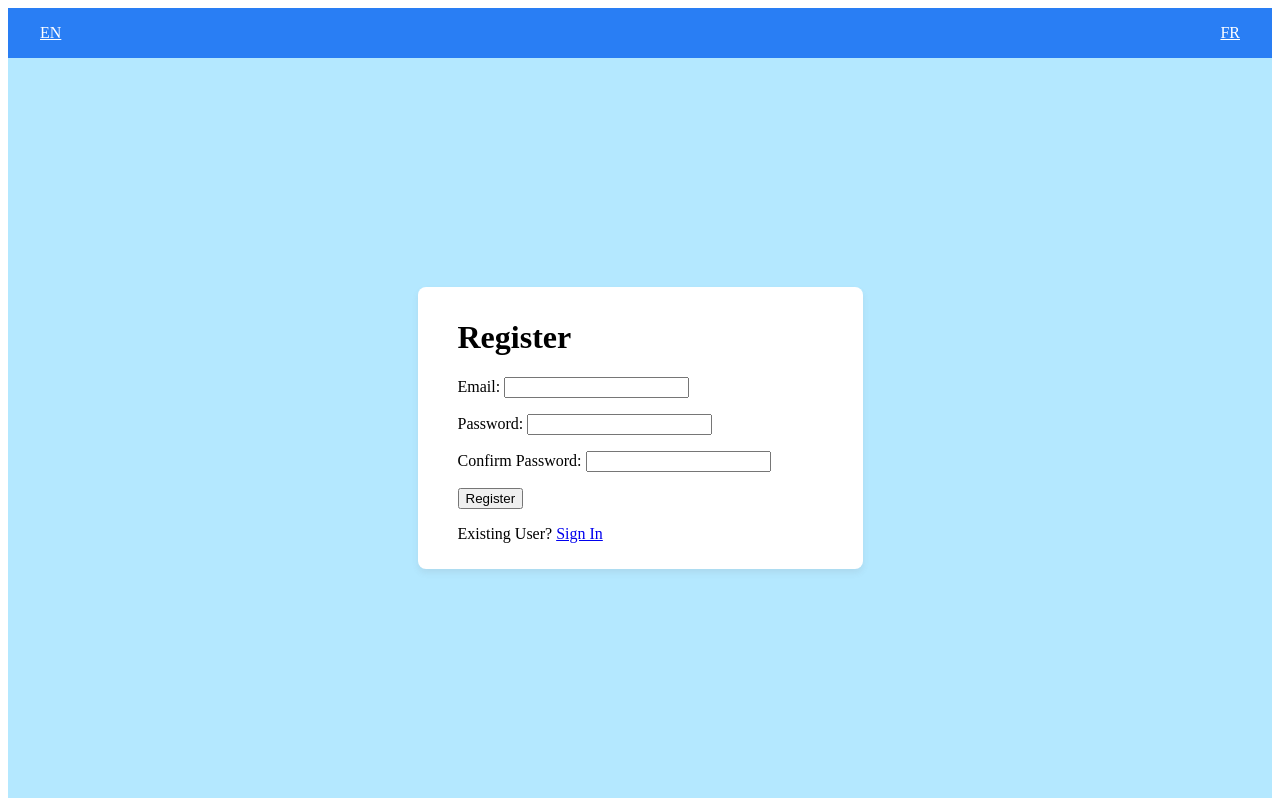
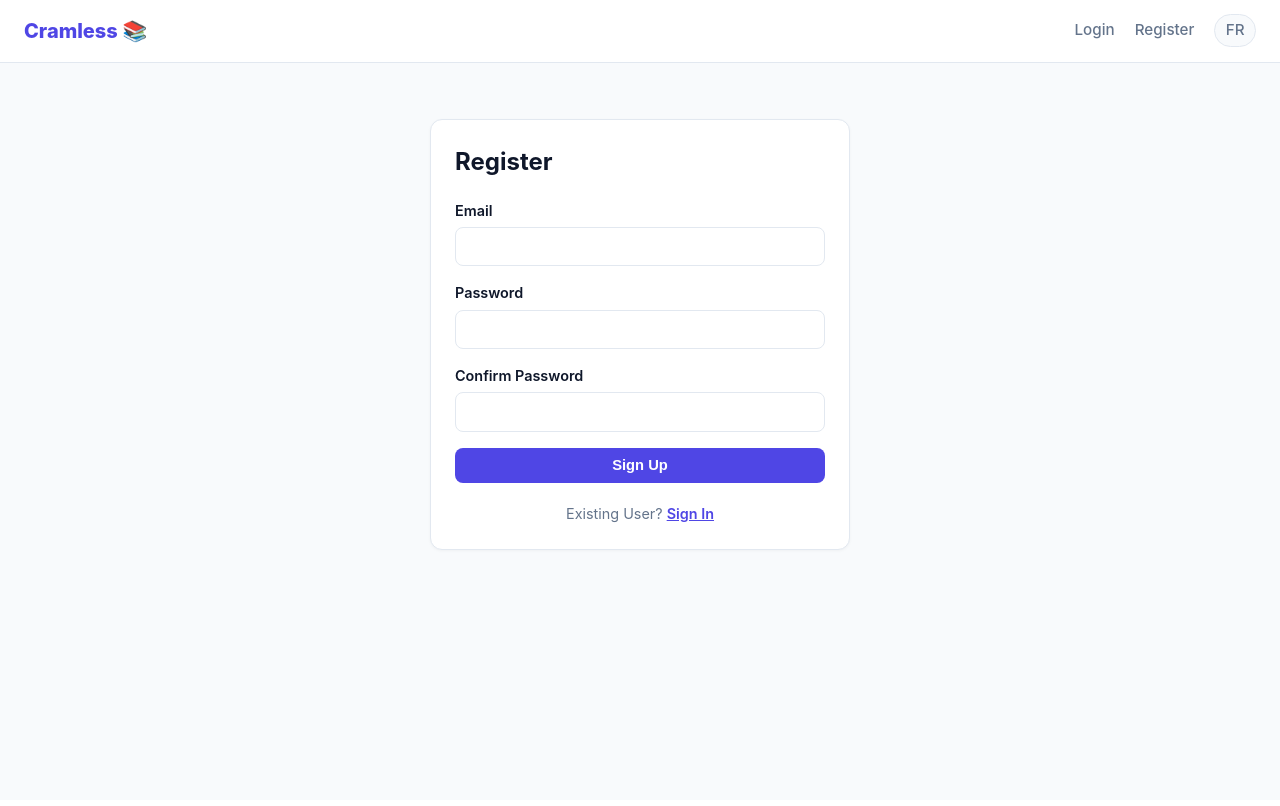
Before and after one commit to Andy-R2D2/cramless, a Flask app: page /register in a window 1280 px wide. After the commit the page ends 551 px from the top, so only its background shows below. Run offline with Flask 3, Linux system fonts and the light colour scheme.

Commit message:
Update register.html

```diff
--- a/cramless/templates/register.html
+++ b/cramless/templates/register.html
@@ -1,98 +1,38 @@
-<!DOCTYPE html>
-<head>
-    <meta charset="utf-8">
-    <meta name="viewport" content="width=device-width, initial-scale=1.0">
-    <title>Register</title>
-</head>
+{% extends "base.html" %}
+{% block title %}Cramless — {{ t.register }}{% endblock %}
 
+{% block content %}
+<div class="auth-wrapper">
+    <div class="card">
+        <h1 style="margin-bottom: 1.25rem; font-size: 1.5rem;">{{ t.register }}</h1>
 
-<body>
+        {% if error %}
+            <div class="alert alert-error">{{ error }}</div>
+        {% endif %}
 
-    <div class="top-row">
-        <a href="/language/en" style="color: white;">EN</a>  <a href="/language/fr" style="color: white;">FR</a>
+        <form method="POST" action="/register">
+            <div class="form-group">
+                <label for="email">{{ t.email }}</label>
+                <input type="email" id="email" name="email" class="full-width" required>
             </div>
 
-    <div class="register-wrapper">
-
-        <div class="register-card">
-
-            <h1>{{ t.register }}</h1>
-
-            {% if error %}
-                <p style="color:red;">{{ error }}</p>
-            {% endif %}
-
-            <form id="registerform" method="POST" action="/register">
-
-                <div class="form-row">
-                    <label for="email">{{t.email}}: </label>
-                    <input type="email" id="email" name="email" required />
+            <div class="form-group">
+                <label for="password">{{ t.password }}</label>
+                <input type="password" id="password" name="password" class="full-width" required>
             </div>
 
-
-                <div class="form-row">
-                    <label for="password">{{t.password}}: </label>
-                    <input type="password" id="password" name="password" required />
+            <div class="form-group">
+                <label for="confirmPassword">{{ t.confirmPassword }}</label>
+                <input type="password" id="confirmPassword" name="confirmPassword" class="full-width" required>
             </div>
 
-
-                <div class="form-row">
-                    <label for="password">{{t.confirmPassword}}: </label>
-                    <input type="password" id="confirmPassword" name="confirmPassword" required />
-                </div>
-
-
-                <button type="submit">{{t.register}}</button>
+            <button type="submit" class="btn full-width">{{ t.signUp }}</button>
         </form>
 
-            <p class="signin-link">
-                {{t.existingUser}}?
-                <a href="/login">{{t.signIn}}</a>
+        <p style="margin-top: 1.25rem; font-size: 0.9rem; color: var(--muted); text-align: center;">
+            {{ t.existingUser }}?
+            <a href="/login" style="color: var(--primary); font-weight: 600;">{{ t.signIn }}</a>
         </p>
     </div>
 </div>
-</body>
-
-
-
-<style>
-
-    .top-row {
-        display: flex;
-        justify-content: space-between;
-        align-items: center;
-        background-color: rgb(41, 126, 244);
-        padding: 1rem 2rem;
-        width: 100%;
-        box-sizing: border-box;
-    }
-
-    .register-wrapper {
-        display: flex;
-        padding: 10px 40px 10px 40px; /* top right bottom left */
-        justify-content: center;
-        align-items: center;
-        height: 90vh;
-        background-color: rgb(180, 232, 255);
-    }
-
-    .register-card {
-        background-color: #fff;
-        padding: 10px 40px 10px 40px; /* top right bottom left */
-        align-items: center;
-        border-radius: 8px;
-        box-shadow: 0 4px 6px rgba(112, 101, 101, 0.1);
-        width: 365px;
-    }
-
-    input[type="email"], input[type="password"] { /* adds space between each input field and the button */
-        margin-bottom: 1rem;
-    }
-
-    .form-row {
-        margin-right: 1rem;
-    }
-
-</style>
-
-</html>
+{% endblock %}
```
Lines whose indentation alone changed are shown as unchanged.
